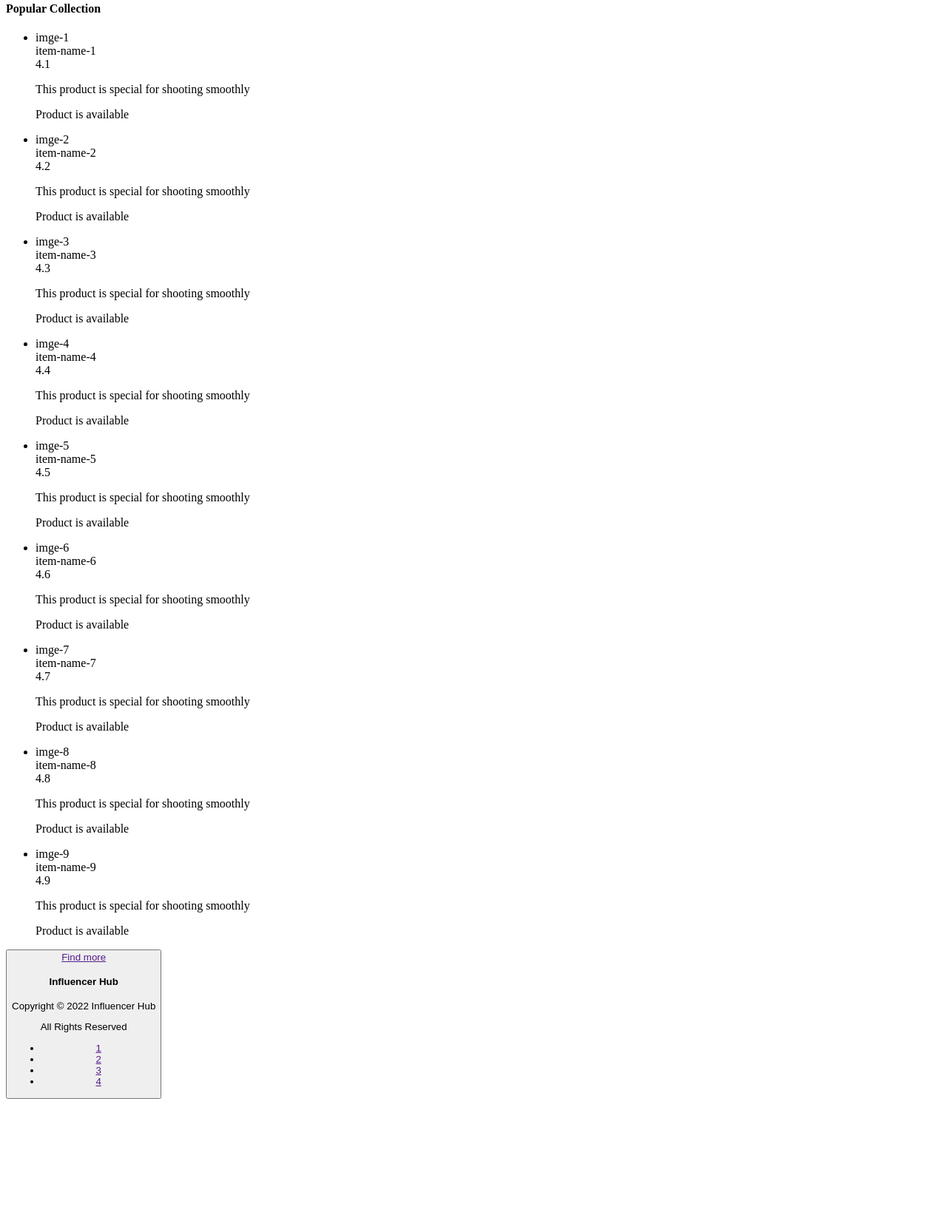
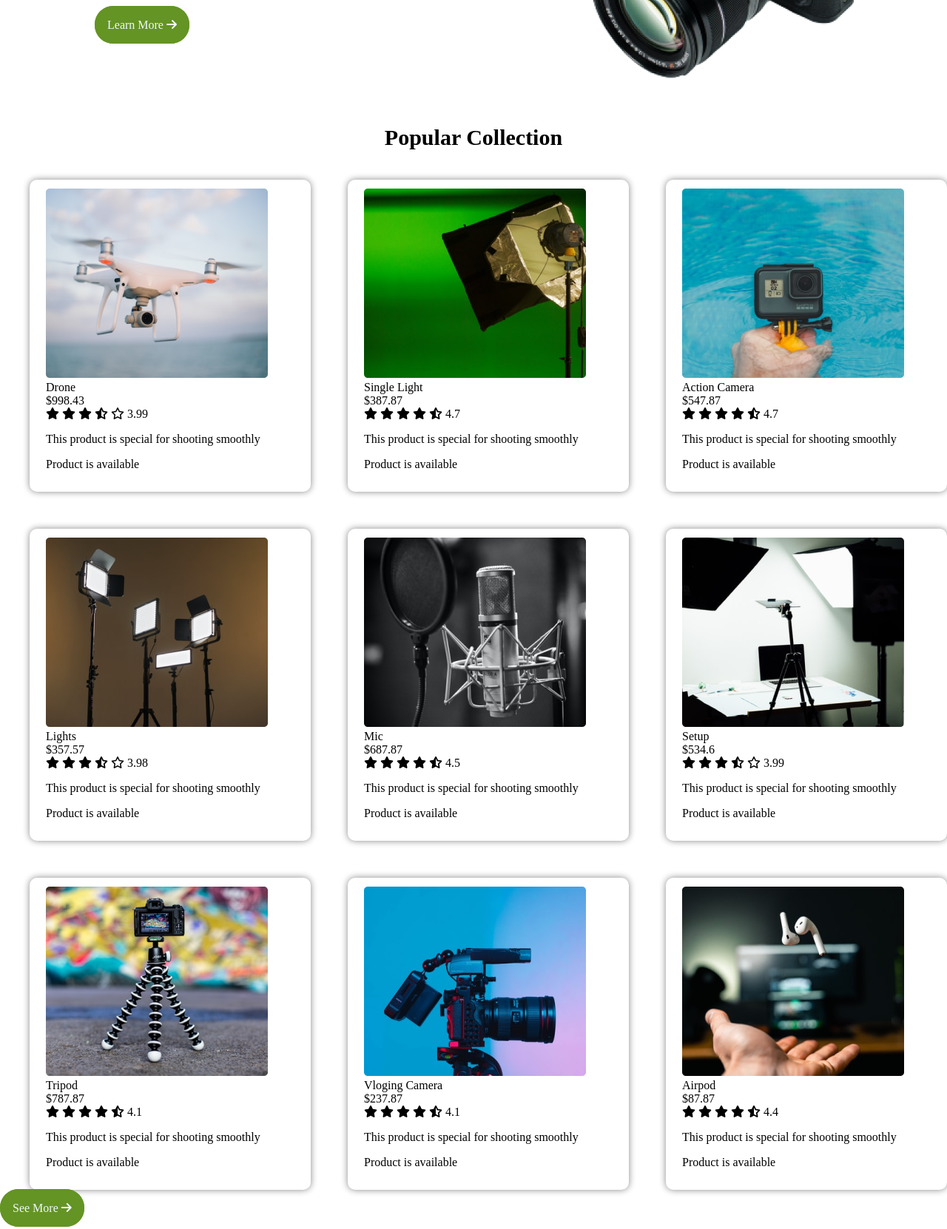
Before and after one commit to Latifa-Sikder-Bristy/Assigment_02_influence-hub, a plain HTML site: page index.html in a window 1280 px wide. Shown: the part 442-2104 px from the top of the page at 74% size. Before the commit the page ends 1936 px from the top, so only its background shows below. Drawn offline with Linux system fonts and the light colour scheme.

Commit message:
not finish

```diff
--- a/index.html
+++ b/index.html
@@ -5,175 +5,250 @@
     <meta http-equiv="X-UA-Compatible" content="IE=edge">
     <meta name="viewport" content="width=device-width, initial-scale=1.0">
     <title>Influencer hub</title>
+    <link rel="preconnect" href="https://fonts.googleapis.com">
+    <link rel="preconnect" href="https://fonts.gstatic.com" crossorigin>
+    <link href="https://fonts.googleapis.com/css2?family=Poppins&display=swap" rel="stylesheet">
+    <script src="https://kit.fontawesome.com/a7c01cd815.js" crossorigin="anonymous"></script>
     <link rel="stylesheet" href="style.css">
 </head>
 <body>
     <header>
         <nav>
-            <div class="nav-title">Influencer Hub</div>
-            <div class="nav-menu">
+            <h3 class="nav-title">Influencer Hub</h3>
+            <!-- Nav Menu -->
+            <!-- <div class="nav-menu">
                 <ul>
-                    <li><a href="">nav-1</a></li>
-                    <li><a href="">nav-2</a></li>
-                    <li><a href="">nav-3</a></li>
-                    <li><a href="">nav-4</a></li>
-                    <li><a href="">nav-5</a></li>
-                    <li><a href="">nav-6</a></li>
+                    <li><a href="">Home</a></li>
+                    <li><a href="">Products</a></li>
+                    <li><a href="">Sign Up</a></li>
+                    <li><a href="">Log In</a></li>
+                    <li><a href=""><i class="fas fa-search"></i></a></i></li>
+                    <li><a href=""><i class="fas fa-cart-arrow-down"></i></a></i></li>
                 </ul>
-            </div>
+            </div> -->
         </nav>
     </header>
+    <!-- Main Start -->
     <main>
-        <div class="top-left-section">
+        <!-- main left section -->
+        <section class="top-left-section">
             <h1>Start your dream as Influencer</h1>
-            <p>Good content always has an objective; its created with intent. It therefore carries triggers to action.</p>
-            <div class="button"><a href="">Find more</a></div>
-            <div class="top-right-section"></div>
-        </div>
-        <div class="company-logos">
+            <p>Good content always has an objective; its created with intent. It therefore carries triggers to action. We help you to find good product.</p>
+            <div class="button"><a href="">Learn More <i class="fas fa-arrow-right"></i></a></div>
+        </section>
+        <!-- main right section -->
+        <section class="top-right-section">
+            <img src="./images/main-camera.png" alt="main-camera">
+        </section>
+    </main>
+    <!-- Company Logos -->
+    <!-- <section class="company-logos">
         <ul>
-                <li><a href="">logo-1</a></li>
-                <li><a href="">logo-2</a></li>
-                <li><a href="">logo-3</a></li>
-                <li><a href="">logo-4</a></li>
-                <li><a href="">logo-5</a></li>
-                <li><a href="">logo-6</a></li>
-                <li><a href="">logo-7</a></li>
+            <li><a href=""><img src="./logos/Walmart.svg" alt=""></a></li>
+            <li><a href=""><img src="./logos/Target.svg" alt=""></a></li>
+            <li><a href=""><img src="./logos/Rakuten.svg" alt=""></a></li>
+            <li><a href=""><img src="./logos/Ebay.svg" alt=""></a></li>
+            <li><a href=""><img src="./logos/Alibaba.svg" alt=""></a></li>
+            <li><a href=""><img src="./logos/Daraz.pk Logo.svg" alt=""></a></li>
+            <li><a href=""><img src="./logos/Amazon.svg" alt=""></a></li>
         </ul>
-        </div>
-    </main>
+    </section> -->
     <h4>Popular Collection</h4>
+    <!-- Image grid stated -->
     <div class="items-section">
         <ul>
             <li>
-                <div class="item-img">imge-1
-                    <img src="" alt="">
+                <!-- item-1 -->
+                <div class="item-img">
+                    <img src="./images/drone.png" alt="">
                     <div class="item-description">
-                        <div class="item-name">item-name-1</div>
-                        <div class="price"></div>
+                        <div class="item-name">Drone</div>
+                        <div class="price">$998.43</div>
                         <div class="rating">
-                            <div class="rating-icon"></div>
-                            <div class="rating-point">4.1</div>
+                            <div class="rating-icon">
+                                <i class="fas fa-star"></i>
+                                <i class="fas fa-star"></i>
+                                <i class="fas fa-star"></i>
+                                <i class="fas fa-star-half-alt"></i>
+                                <i class="far fa-star"></i>
+                                3.99
+                            </div>
                         </div>
                         <p>This product is special for shooting smoothly</p>
                         <p>Product is available</p>
                     </div>
                 </div>
             </li>
+            <!-- item-2 -->
             <li>
-                <div class="item-img">imge-2
-                    <img src="" alt="">
+                <div class="item-img">
+                    <img src="./images/single-light.png" alt="gear">
                     <div class="item-description">
-                        <div class="item-name">item-name-2</div>
-                        <div class="price"></div>
+                        <div class="item-name">Single Light</div>
+                        <div class="price">$387.87</div>
                         <div class="rating">
-                            <div class="rating-icon"></div>
-                            <div class="rating-point">4.2</div>
+                            <div class="rating-icon">
+                                <i class="fas fa-star"></i>
+                                <i class="fas fa-star"></i>
+                                <i class="fas fa-star"></i>
+                                <i class="fas fa-star"></i>
+                                <i class="fas fa-star-half-alt"></i>
+                                4.7
+                            </div>
                         </div>
                         <p>This product is special for shooting smoothly</p>
                         <p>Product is available</p>
                     </div>
                 </div>
             </li>
+            <!-- item-3 -->
             <li>
-                <div class="item-img">imge-3
-                    <img src="" alt="">
+                <div class="item-img">
+                    <img src="./images/action.png" alt="">
                     <div class="item-description">
-                        <div class="item-name">item-name-3</div>
-                        <div class="price"></div>
+                        <div class="item-name">Action Camera</div>
+                        <div class="price">$547.87</div>
                         <div class="rating">
-                            <div class="rating-icon"></div>
-                            <div class="rating-point">4.3</div>
+                            <div class="rating-icon">
+                                <i class="fas fa-star"></i>
+                                <i class="fas fa-star"></i>
+                                <i class="fas fa-star"></i>
+                                <i class="fas fa-star"></i>
+                                <i class="fas fa-star-half-alt"></i>
+                                4.7
+                            </div>
                         </div>
                         <p>This product is special for shooting smoothly</p>
                         <p>Product is available</p>
                     </div>
                 </div>
             </li>
+            <!-- item-4 -->
             <li>
-                <div class="item-img">imge-4
-                    <img src="" alt="">
+                <div class="item-img">
+                    <img src="./images/lights.png" alt="lights">
                     <div class="item-description">
-                        <div class="item-name">item-name-4</div>
-                        <div class="price"></div>
+                        <div class="item-name">Lights</div>
+                        <div class="price">$357.57</div>
                         <div class="rating">
-                            <div class="rating-icon"></div>
-                            <div class="rating-point">4.4</div>
+                            <div class="rating-icon">
+                                <i class="fas fa-star"></i>
+                                <i class="fas fa-star"></i>
+                                <i class="fas fa-star"></i>
+                                <i class="fas fa-star-half-alt"></i>
+                                <i class="far fa-star"></i>
+                                3.98
+                            </div>
                         </div>
                         <p>This product is special for shooting smoothly</p>
                         <p>Product is available</p>
                     </div>
                 </div>
             </li>
+            <!-- item-5 -->
             <li>
-                <div class="item-img">imge-5
-                    <img src="" alt="">
+                <div class="item-img">
+                    <img src="./images/mic.png" alt="">
                     <div class="item-description">
-                        <div class="item-name">item-name-5</div>
-                        <div class="price"></div>
+                        <div class="item-name">Mic</div>
+                        <div class="price">$687.87</div>
                         <div class="rating">
-                            <div class="rating-icon"></div>
-                            <div class="rating-point">4.5</div>
+                            <div class="rating-icon">
+                                <i class="fas fa-star"></i>
+                                <i class="fas fa-star"></i>
+                                <i class="fas fa-star"></i>
+                                <i class="fas fa-star"></i>
+                                <i class="fas fa-star-half-alt"></i>
+                                4.5
+                            </div>
                         </div>
                         <p>This product is special for shooting smoothly</p>
                         <p>Product is available</p>
                     </div>
                 </div>
             </li>
+            <!-- item-6 -->
             <li>
-                <div class="item-img">imge-6
-                    <img src="" alt="">
+                <div class="item-img">
+                    <img src="./images/setup.png" alt="">
                     <div class="item-description">
-                        <div class="item-name">item-name-6</div>
-                        <div class="price"></div>
+                        <div class="item-name">Setup</div>
+                        <div class="price">$534.6</div>
                         <div class="rating">
-                            <div class="rating-icon"></div>
-                            <div class="rating-point">4.6</div>
+                            <div class="rating-icon">
+                                <i class="fas fa-star"></i>
+                                <i class="fas fa-star"></i>
+                                <i class="fas fa-star"></i>
+                                <i class="fas fa-star-half-alt"></i>
+                                <i class="far fa-star"></i>
+                                3.99
+                            </div>
                         </div>
                         <p>This product is special for shooting smoothly</p>
                         <p>Product is available</p>
                     </div>
                 </div>
             </li>
+            <!-- item-7 -->
             <li>
-                <div class="item-img">imge-7
-                    <img src="" alt="">
+                <div class="item-img">
+                    <img src="./images/tripod.png" alt="tripod">
                     <div class="item-description">
-                        <div class="item-name">item-name-7</div>
-                        <div class="price"></div>
+                        <div class="item-name">Tripod</div>
+                        <div class="price">$787.87</div>
                         <div class="rating">
-                            <div class="rating-icon"></div>
-                            <div class="rating-point">4.7</div>
+                            <div class="rating-icon">
+                                <i class="fas fa-star"></i>
+                                <i class="fas fa-star"></i>
+                                <i class="fas fa-star"></i>
+                                <i class="fas fa-star"></i>
+                                <i class="fas fa-star-half-alt"></i>
+                                4.1
+                            </div>
                         </div>
                         <p>This product is special for shooting smoothly</p>
                         <p>Product is available</p>
                     </div>
                 </div>
             </li>
+            <!-- item-8 -->
             <li>
-                <div class="item-img">imge-8
-                    <img src="" alt="">
+                <div class="item-img">
+                    <img src="./images/camera.png" alt="">
                     <div class="item-description">
-                        <div class="item-name">item-name-8</div>
-                        <div class="price"></div>
+                        <div class="item-name">Vloging Camera</div>
+                        <div class="price">$237.87</div>
                         <div class="rating">
-                            <div class="rating-icon"></div>
-                            <div class="rating-point">4.8</div>
+                            <div class="rating-icon">
+                                <i class="fas fa-star"></i>
+                                <i class="fas fa-star"></i>
+                                <i class="fas fa-star"></i>
+                                <i class="fas fa-star"></i>
+                                <i class="fas fa-star-half-alt"></i>
+                                4.1
+                            </div>
                         </div>
                         <p>This product is special for shooting smoothly</p>
                         <p>Product is available</p>
                     </div>
                 </div>
             </li>
+            <!-- item-9 -->
             <li>
-                <div class="item-img">imge-9
-                    <img src="" alt="">
+                <div class="item-img">
+                    <img src="./images/airpod.png" alt="">
                     <div class="item-description">
-                        <div class="item-name">item-name-9</div>
-                        <div class="price"></div>
+                        <div class="item-name">Airpod</div>
+                        <div class="price">$87.87</div>
                         <div class="rating">
-                            <div class="rating-icon"></div>
-                            <div class="rating-point">4.9</div>
+                            <div class="rating-icon">
+                                <i class="fas fa-star"></i>
+                                <i class="fas fa-star"></i>
+                                <i class="fas fa-star"></i>
+                                <i class="fas fa-star"></i>
+                                <i class="fas fa-star-half-alt"></i>
+                                4.4
+                            </div>
                         </div>
                         <p>This product is special for shooting smoothly</p>
                         <p>Product is available</p>
@@ -182,8 +257,13 @@
             </li>
         </ul>
     </div>
-    <button>
-        <a href="">Find more</a><span class="customize-section"></span>
+    <!-- See more link button -->
+    <div>
+        <a href="#">See More <i class="fas fa-arrow-right"></i></a>
+    </div>
+    <!-- Customize new section -->
+    <section class="customize-section"></section>
+    <!-- Footer section -->
     <footer>
         <div class="footer-text">
             <h4>Influencer Hub</h4>
@@ -192,13 +272,12 @@
         </div>
         <div class="footer-icon">
             <ul>
-                    <li><a href="">1</a></li>
-                    <li><a href="">2</a></li>
-                    <li><a href="">3</a></li>
-                    <li><a href="">4</a></li>
+                <li><a href=""><i class="fab fa-facebook-square"></i></a></li>
+                <li><a href=""><i class="fab fa-instagram-square"></i></a></li>
+                <li><a href=""><i class="fab fa-linkedin"></i></a></li>
+                <li><a href=""><i class="fab fa-youtube-square"></i></a></li>
             </ul>
         </div>
     </footer>
-    </button>
 </body>
 </html>
--- a/style.css
+++ b/style.css
@@ -0,0 +1,76 @@
+body{
+    text-decoration: none;
+    margin: 0%;
+}
+li{
+    list-style: none;
+}
+.nav-title{
+    position: absolute;
+    font-family: 'Poppins';
+}
+h1{
+    font-size: 52px;
+    font-style: normal;
+    font-weight: bold;
+    line-height: 70px;
+    color: #3a3a3a;
+}
+header{
+    margin-top: 5%;
+    margin-left: 10%;
+}
+main{
+    display: flex;
+    padding-top: 7%;
+}
+.top-left-section,
+.top-right-section{
+    width: 50%;
+    margin-left: 10%;
+}
+/* .company-logos>ul{
+    display: flex;
+    align-items: center;
+    justify-content: center;
+} */
+a{
+    text-decoration: none;
+    background-color: #649424;
+    color: aliceblue;
+    border: 2px solid #649424;
+    border-radius: 25px;
+    padding: 15px;
+}
+.top-left-section>p{
+    margin-bottom: 10%;
+}
+h4{
+    font-size: 30px;
+    text-align: center;
+}
+.items-section>ul{
+    display: grid;
+    grid-template-columns: repeat(3,1fr);
+    grid-gap: 50px;
+}
+.items-section>ul>li{
+    grid-gap: 5px;
+    border: 2px solid #ffffff;
+    border-radius: 15px;
+    padding: 10px 20px;
+    background-color: #ffffff;
+    border-radius: 10px;
+    box-shadow: 0px 0px 10px #888;
+}
+footer>.footer-icon>ul{
+    display: flex;
+}
+footer{
+    text-align: center;
+    background-color: rgb(27, 27, 27);
+    color: honeydew;
+}
+footer>.footer-icon>ul>li>a{
+    text-align: center;
+}
```
Lines whose indentation alone changed are shown as unchanged.
